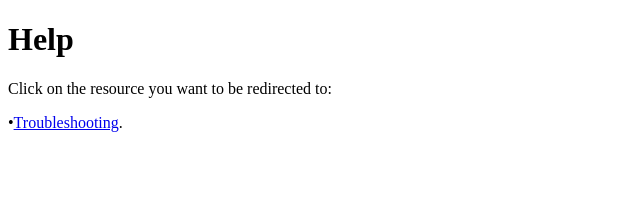
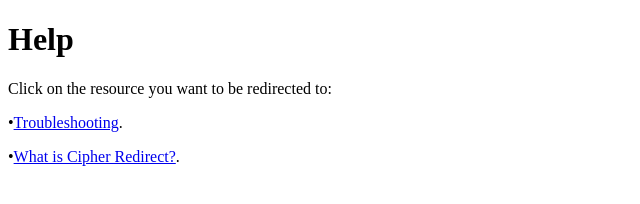
Before and after one commit to Hunter-was/Redirect.help, a plain HTML site: page index.html in a window 1280 px wide. Shown: the whole page, without its empty margins (0-640 px from the left). Drawn offline with Linux system fonts and the light colour scheme.

Commit message:
Update index.html

```diff
--- a/index.html
+++ b/index.html
@@ -8,5 +8,6 @@
   <h1>Help</h1>
   <p>Click on the resource you want to be redirected to:</p>
 <p>    •<a href="https://drive.google.com/file/d/1RPhIeXI9WG5mo2qS_vMPA92wOQX2VXn-/view?usp=sharing" target="_blank">Troubleshooting</a>.</p>
+<p>    •<a href="https://drive.google.com/file/d/1RPhIeXI9WG5mo2qS_vMPA92wOQX2VXn-/view?usp=sharing" target="_blank">What is Cipher Redirect?</a>.</p>
 </body>
 </html>
```
